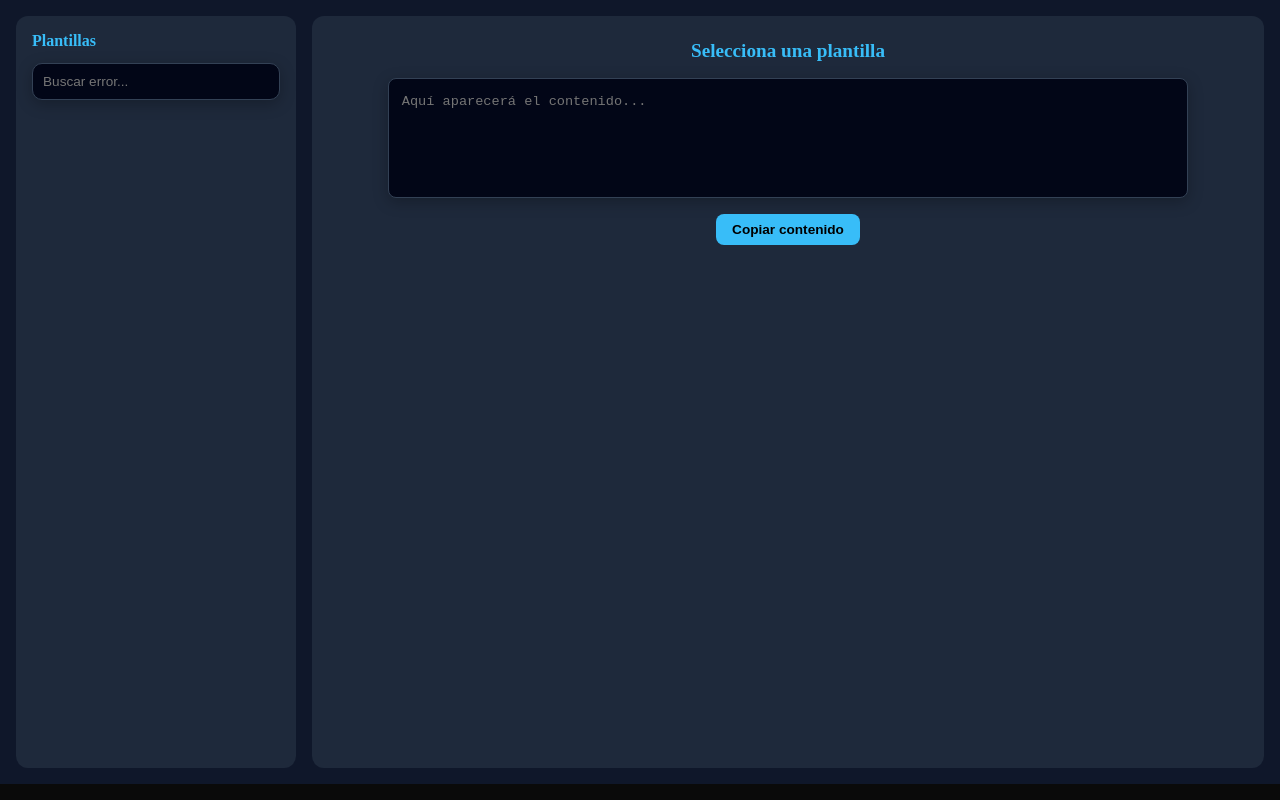
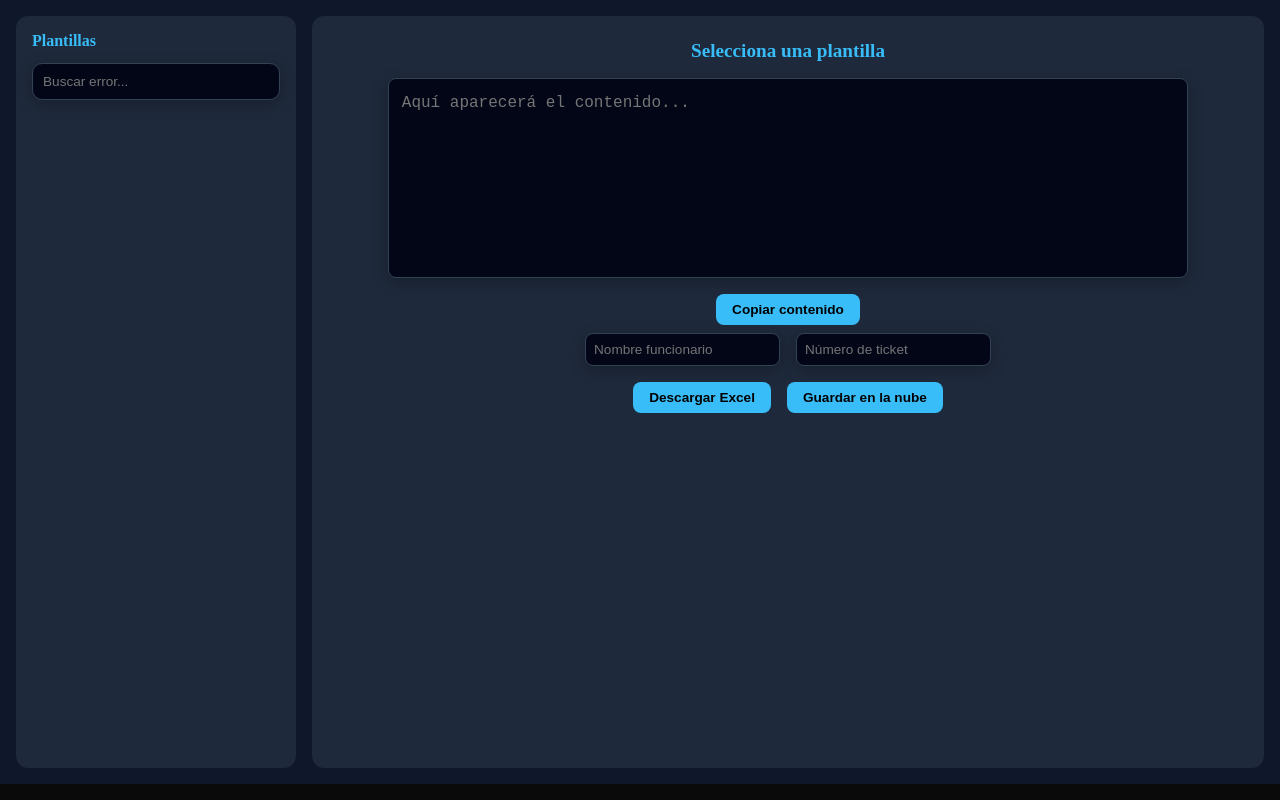
Before and after one commit to alvadaza/soporteSIR, a React (Vite) app: page /plantillascaerrores in a window 1280 px wide. Built offline with nearby package versions, Linux system fonts and the light colour scheme.

Commit message:
quinto commit

```diff
--- a/src/style/CategoriasView.css
+++ b/src/style/CategoriasView.css
@@ -87,7 +87,7 @@
 .card-header p {
   margin: 0.8rem 0;
   color: var(--muted);
-  font-size: 1.5rem;
+  font-size: 1.2rem;
 }
 
 /* RIGHT */
--- a/src/style/PlantillasCA.css
+++ b/src/style/PlantillasCA.css
@@ -65,17 +65,15 @@
 /* TEXTAREA */
 textarea {
   width: 100%;
-  min-height: 250px;
-  max-height: 400px;
+  min-height: 350px;
+  max-height: 600px;
   resize: none;
   overflow-y: auto;
-
   background: var(--input);
   color: var(--text);
   border: 1px solid var(--border);
   border-radius: 10px;
   padding: 1rem;
-
   font-size: 0.85rem;
   line-height: 1.4;
 }
@@ -87,7 +85,6 @@ button {
   border-radius: 8px;
   border: none;
   cursor: pointer;
-
   background: var(--primary);
   color: #000;
   font-weight: 600;
--- a/src/style/PlantillasCaErrores.css
+++ b/src/style/PlantillasCaErrores.css
@@ -104,20 +104,17 @@
 textarea {
   width: 100%;
   max-width: 800px;
-
-  min-height: 120px;
-  max-height: 60vh;
-
-  overflow: hidden; /* 🔥 clave */
+  min-height: 200px;
+  max-height: 80vh;
+  overflow: hidden;
+  overflow-y: auto;
   resize: none;
-
   background: var(--input);
   color: var(--text);
   border: 1px solid var(--border);
   border-radius: 8px;
   padding: 0.8rem;
-
-  font-size: 0.85rem;
+  font-size: 1rem;
   line-height: 1.4;
 }
 
@@ -127,7 +124,7 @@ textarea {
   padding: 8px 16px;
   border-radius: 8px;
   border: none;
-
+  margin-bottom: 0.5rem;
   background: var(--primary);
   color: #000;
   font-weight: 600;
--- a/src/views/PlantillasCaErrores.tsx
+++ b/src/views/PlantillasCaErrores.tsx
@@ -2,6 +2,7 @@
 import { useState, useMemo, useRef, useEffect } from "react";
 import data from "../data/PlantillasErroreComunes.json";
 import "../style/PlantillasCaErrores.css";
+import * as XLSX from "xlsx";
 
 interface Plantilla {
   TIPO: string;
@@ -13,6 +14,8 @@ export default function PlantillasaErrores() {
   const [seleccionada, setSeleccionada] = useState<Plantilla | null>(null);
   const [contenido, setContenido] = useState<string>("");
   const [busqueda, setBusqueda] = useState<string>("");
+  const [nombre, setNombre] = useState<string>("");
+  const [ticket, setTicket] = useState<string>("");
 
   const textareaRef = useRef<HTMLTextAreaElement | null>(null);
 
@@ -49,7 +52,52 @@ export default function PlantillasaErrores() {
   useEffect(() => {
     autoResize();
   }, [contenido]);
+ const exportarExcel = () => {
+    const datos = [
+      {
+        Nombre: nombre,
+        Ticket: ticket,
+       Contenido: contenido,
 
+      },
+    ];
+
+    const ws = XLSX.utils.json_to_sheet(datos);
+    const wb = XLSX.utils.book_new();
+    XLSX.utils.book_append_sheet(wb, ws, "Datos");
+
+    XLSX.writeFile(wb, "soporte.xlsx");
+  };
+
+  // 🔥 GUARDAR EN GOOGLE SHEETS
+  const guardarEnLinea = async () => {
+  if (!nombre || !ticket) {
+    alert("Debe ingresar nombre y ticket");
+    return;
+  }
+
+  try {
+    await fetch(
+      "https://script.google.com/macros/s/AKfycbzTTCfoj2XK_8UsQcMAzVYNCCikTzLI7ft-KMB6Jkl-dpFw_E7EnORerdSkm5UGcNyxuQ/exec",
+      {
+        method: "POST",
+        mode: "no-cors", // 🔥 CLAVE
+        body: JSON.stringify({
+          nombre,
+          ticket,
+        }),
+      }
+    );
+
+    alert("Guardado en Google Sheets ✅");
+
+    setNombre("");
+    setTicket("");
+  } catch (error) {
+    console.error(error);
+    alert("Error al guardar ❌");
+  }
+};
   return (
     <div className="correo-container">
 
@@ -102,6 +150,32 @@ export default function PlantillasaErrores() {
         <button onClick={() => navigator.clipboard.writeText(contenido)}>
           Copiar contenido
         </button>
+        <div className="form">
+          <input
+            type="text"
+            placeholder="Nombre funcionario"
+            value={nombre}
+            onChange={(e) => setNombre(e.target.value)}
+          />
+
+          <input
+            type="text"
+            placeholder="Número de ticket"
+            value={ticket}
+            onChange={(e) => setTicket(e.target.value)}
+          />
+        </div>
+
+
+          <div className="botones">
+          <button className="excel" onClick={exportarExcel}>
+            Descargar Excel
+          </button>
+
+          <button onClick={guardarEnLinea}>
+            Guardar en la nube
+          </button>
+        </div>
       </div>
 
     </div>
--- a/src/views/PlantillasCorreo.tsx
+++ b/src/views/PlantillasCorreo.tsx
@@ -11,6 +11,7 @@ interface Plantilla {
 export default function PlantillasCorreo() {
   const [tipo, setTipo] = useState<string>("");
   const [contenido, setContenido] = useState<string>("");
+
 const textareaRef = useRef<HTMLTextAreaElement>(null);
   const tiposUnicos: string[] = [
     ...new Set((data as Plantilla[]).map((d) => d.TIPO)),
```
